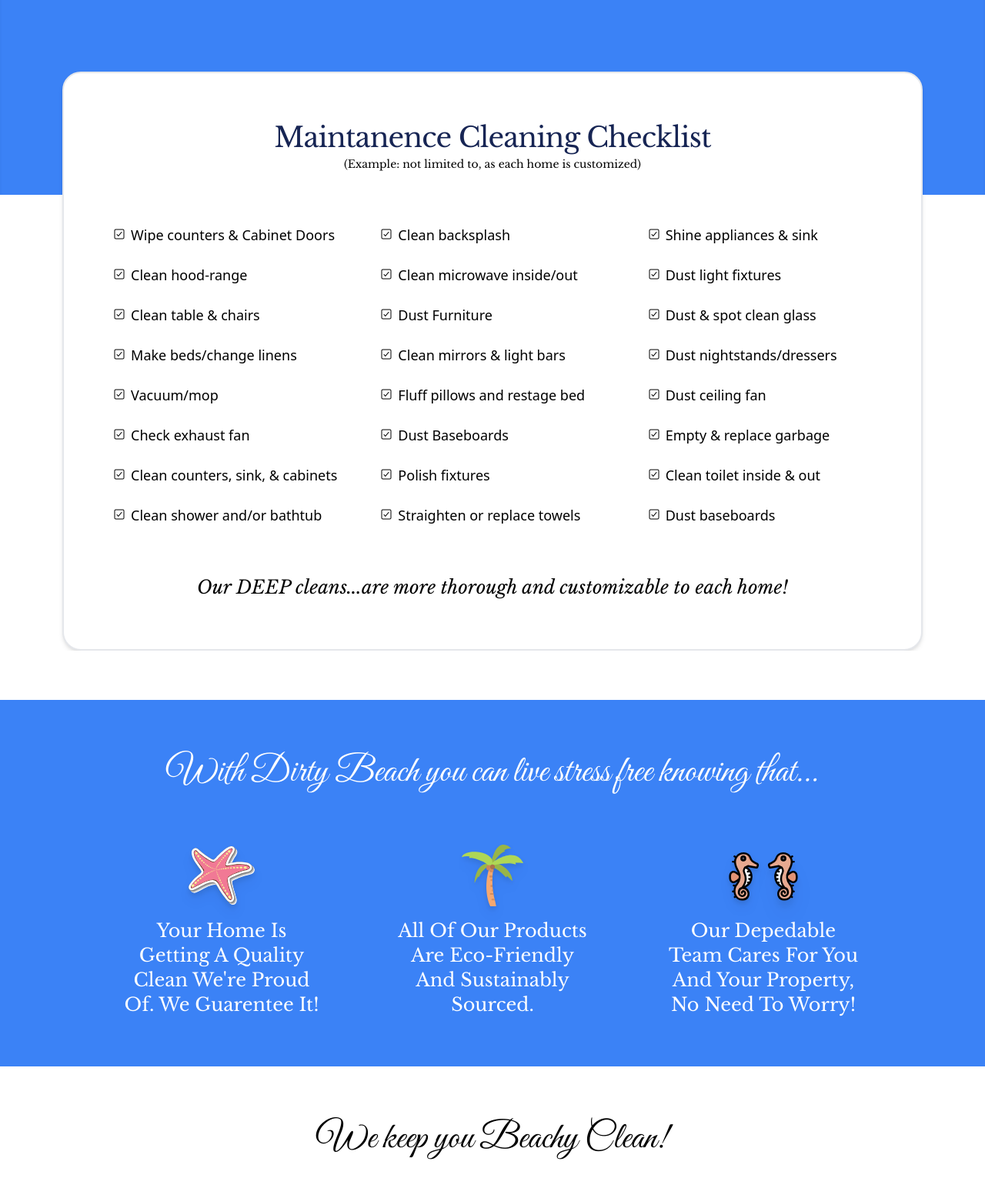
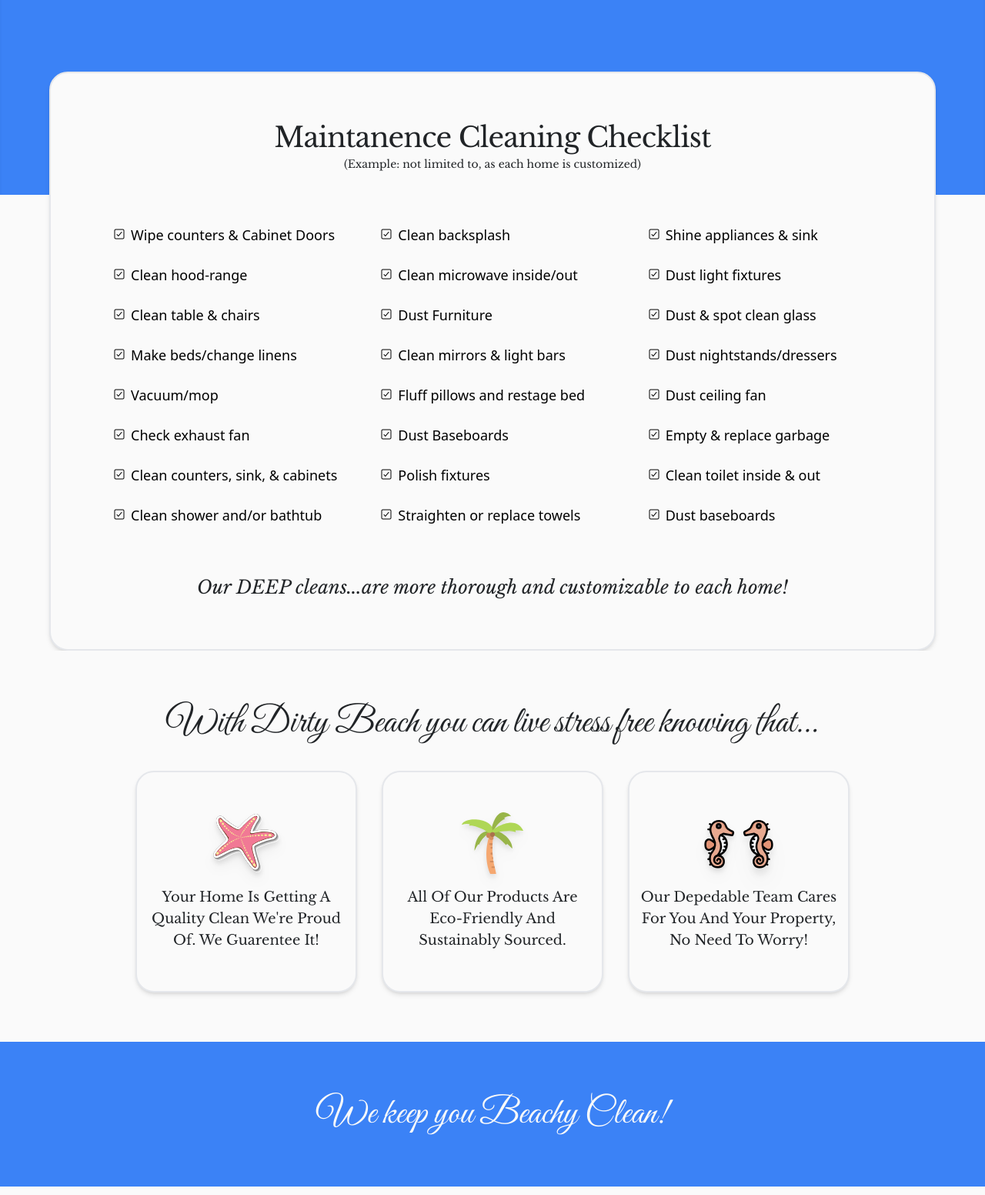
Before and after one commit to Pairadux/dirtybeach-html, a website: page src/index.html in a window 1280 px wide. Shown: the part 1245-2797 px from the top of the page at 77% size. Drawn offline with nearby package versions, Linux system fonts and the light colour scheme.

Commit message:
Updated CSS, added watcher to package.json, updated styling

```diff
--- a/package.json
+++ b/package.json
@@ -3,7 +3,9 @@
   "version": "1.0.0",
   "description": "Landing page for a cleaning business",
   "scripts": {
-    "test": "echo \"Error: no test specified\" && exit 1"
+    "test": "echo \"Error: no test specified\" && exit 1",
+    "watch": "tailwindcss -i ./src/static/css/input.css -o ./src/static/css/output.css --watch",
+    "build": "tailwindcss -i ./src/static/css/input.css -o ./src/static/css/output.css"
   },
   "author": "Austin Gause",
   "license": "ISC",
--- a/src/index.html
+++ b/src/index.html
@@ -12,9 +12,9 @@
     <link rel="stylesheet" href="static/css/output.css">
 </head>
 
-<body>
+<body class="bg-white">
 
-    <nav class="sticky top-0 z-50 flex justify-center bg-white md:shadow-lg overflow-hidden">
+    <nav class="sticky top-0 z-50 flex justify-center bg-[#ffffff] md:shadow-lg overflow-hidden">
 
         <!-- Nav Wrapper -->
         <div class="container" x-data="{ open: false, get isMobile() { return screen.width < 768 } }">
@@ -70,7 +70,7 @@
         </header>
 
         <!-- COMPANY BIO -->
-        <article id="company-bio" class="-z-10 flex w-full justify-center bg-blue-500 pb-24 pt-12 shadow-inner sm:py-24 md:py-32">
+        <article id="company-bio" class="-z-10 flex w-full justify-center bg-blue-500 pb-32 pt-16 shadow-inner sm:py-24 md:py-32">
 
             <div class="container flex items-center justify-around pb-28 md:pb-32">
 
@@ -92,12 +92,12 @@
         </article>
 
         <!-- CHECKLIST -->
-        <article id="checklist" class="-mt-40 mb-16 flex justify-center overflow-hidden px-4 lg:px-16">
+        <article id="checklist" class="-mt-40 my-16 flex justify-center overflow-hidden px-4 lg:px-16">
 
-            <div class="box-border flex h-full w-fit flex-col items-center justify-center rounded-3xl border-2 bg-white px-2 shadow-md lg:px-12 xl:px-16 2xl:px-24">
+            <div class="box-border flex h-full w-full flex-col items-center justify-center rounded-3xl border-2 bg-white px-2 shadow-md lg:px-12 xl:px-16 2xl:px-24">
 
                 <div class="my-8 text-center sm:my-16">
-                    <p class="heading tracking-tight text-blue-950">Maintanence Cleaning Checklist</p>
+                    <p class="heading tracking-tight">Maintanence Cleaning Checklist</p>
                     <p class="subtitle my-1">(Example: not limited to, as each home is customized)</p>
                 </div>
 
@@ -135,47 +135,48 @@
 
         </article>
 
-        <article id="reasons" class="flex justify-center bg-blue-500">
+        <article id="reasons" class="flex justify-center my-16">
 
             <div class="container flex flex-col items-center justify-center">
 
-                <p class="great-vibes my-16 text-center text-white sm:w-[36rem] md:w-fit">With Dirty Beach you can live stress free knowing that...</p>
+                <p class="great-vibes text-center sm:w-[36rem] md:w-fit">With Dirty Beach you can live stress free knowing that...</p>
 
-                <div class="mb-16 flex flex-col items-center gap-4 md:flex-row md:items-start lg:gap-16">
+                <div class="mt-8 flex flex-col items-center justify-center gap-4 md:flex-row md:items-start lg:gap-8">
 
-                    <div class="flex flex-col items-center gap-4 px-4 sm:w-1/2 md:w-56 lg:w-72">
+                    <div class="flex flex-col items-center justify-center box-border p-2 gap-4 bg-white rounded-3xl border-2 shadow-md sm:w-48 sm:h-48 md:w-56 md:h-56 lg:w-72 lg:h-72">
                         <img class="h-16 drop-shadow-lg xl:h-20" src="static/images/decorations/starfish.svg" alt="" />
-                        <p class="subheading text-center text-white">Your Home Is Getting A Quality Clean We're Proud Of. We Guarentee It!</p>
+                        <p class="body text-center">Your Home Is Getting A Quality Clean We're Proud Of. We Guarentee It!</p>
                     </div>
 
-                    <div class="flex flex-col items-center gap-4 px-4 sm:w-1/2 md:w-56 lg:w-72">
+                    <div class="flex flex-col items-center justify-center box-border p-2 gap-4 bg-white rounded-3xl border-2 shadow-md sm:w-48 sm:h-48 md:w-56 md:h-56 lg:w-72 lg:h-72">
                         <img class="h-16 drop-shadow-lg xl:h-20" src="static/images/decorations/palm-tree-bullet.svg" alt="" />
-                        <p class="subheading text-center text-white">All Of Our Products Are Eco-Friendly And Sustainably Sourced.</p>
+                        <p class="body text-center">All Of Our Products Are Eco-Friendly And Sustainably Sourced.</p>
                     </div>
 
-                    <div class="flex flex-col items-center gap-4 px-4 sm:w-1/2 md:w-56 lg:w-72">
+                    <div class="flex flex-col items-center justify-center box-border p-2 gap-4 bg-white rounded-3xl border-2 shadow-md sm:w-48 sm:h-48 md:w-56 md:h-56 lg:w-72 lg:h-72">
                         <div class="flex">
                             <img class="-mr-4 h-16 drop-shadow-lg xl:h-20" src="static/images/decorations/seahorse.svg" alt="" />
                             <img class="-ml-4 h-16 -scale-x-100 drop-shadow-xl xl:h-20" src="static/images/decorations/seahorse.svg" alt="" />
                         </div>
-                        <p class="subheading text-center text-white">Our Depedable Team Cares For You And Your Property, No Need To Worry!</p>
+                        <p class="body text-center">Our Depedable Team Cares For You And Your Property, No Need To Worry!</p>
                     </div>
 
                 </div>
+
             </div>
 
         </article>
 
-        <div class="my-16 w-full">
-            <p class="great-vibes text-center">We keep you Beachy Clean!</p>
+        <div class="py-16 w-full bg-blue-500">
+            <p class="great-vibes text-center text-white">We keep you Beachy Clean!</p>
         </div>
 
         <!-- IMAGE CAROUSEL -->
-        <article id="carousel" class="mb-16 flex justify-center bg-blue-500 px-4 py-16 sm:p-16">
+        <article id="carousel" class="my-16 flex justify-center px-4">
 
             <div class="container flex flex-col items-center justify-center">
-                <p class="great-vibes text-center text-white">We Love What We Do...</p>
-                <p class="subheading mb-12 mt-8 text-center text-white md:w-3/4">We take pride in our work and it shows. From Vacation Properties to Private Homes, these photos represent just a small illustration of our dedication and hard work provided just for you.</p>
+                <p class="great-vibes text-center">We Love What We Do...</p>
+                <p class="body mb-8 mt-8 text-center md:w-2/3">We take pride in our work and it shows. From Vacation Properties to Private Homes, these photos represent just a small illustration of our dedication and hard work provided just for you.</p>
                 <div class="relative mx-auto max-w-4xl" x-data="{ activeSlide: 1, slides: [1, 2, 3, 4, 5, 6, 7] }">
                     <!-- Slides -->
                     <template x-for="slide in slides" :key="slide">
@@ -200,6 +201,11 @@
                     </div>
                 </div>
             </div>
+
+        </article>
+
+        <!-- SERVICE DESCRIPTIONS -->
+        <article>
 
         </article>
 
--- a/src/static/css/input.css
+++ b/src/static/css/input.css
@@ -2,6 +2,8 @@
 [x-cloak] { display: none !important; }
 
 * { font-family: 'Libre Baskerville', serif; }
+
+p { @apply text-[#212427]}
 
 .great-vibes { @apply font-['Great_Vibes'] text-5xl leading-tight; }
 
@@ -10,9 +12,6 @@
 .body { @apply text-base lg:text-lg; }
 .subtitle { @apply text-sm; }
 
+
 #checklist > p { font-family: ui-sans-serif, system-ui, -apple-system, BlinkMacSystemFont, "Segoe UI", Roboto, "Helvetica Neue", Arial, "Noto Sans", sans-serif, "Apple Color Emoji", "Segoe UI Emoji", "Segoe UI Symbol", "Noto Color Emoji" !important; }
 #checklist > li { font-family: ui-sans-serif, system-ui, -apple-system, BlinkMacSystemFont, "Segoe UI", Roboto, "Helvetica Neue", Arial, "Noto Sans", sans-serif, "Apple Color Emoji", "Segoe UI Emoji", "Segoe UI Symbol", "Noto Color Emoji" !important; }
-
-.jump {
-    scroll-margin-top: 5px;
-}
```
Also changed, not shown: src/static/css/output.css, 1 other file.
